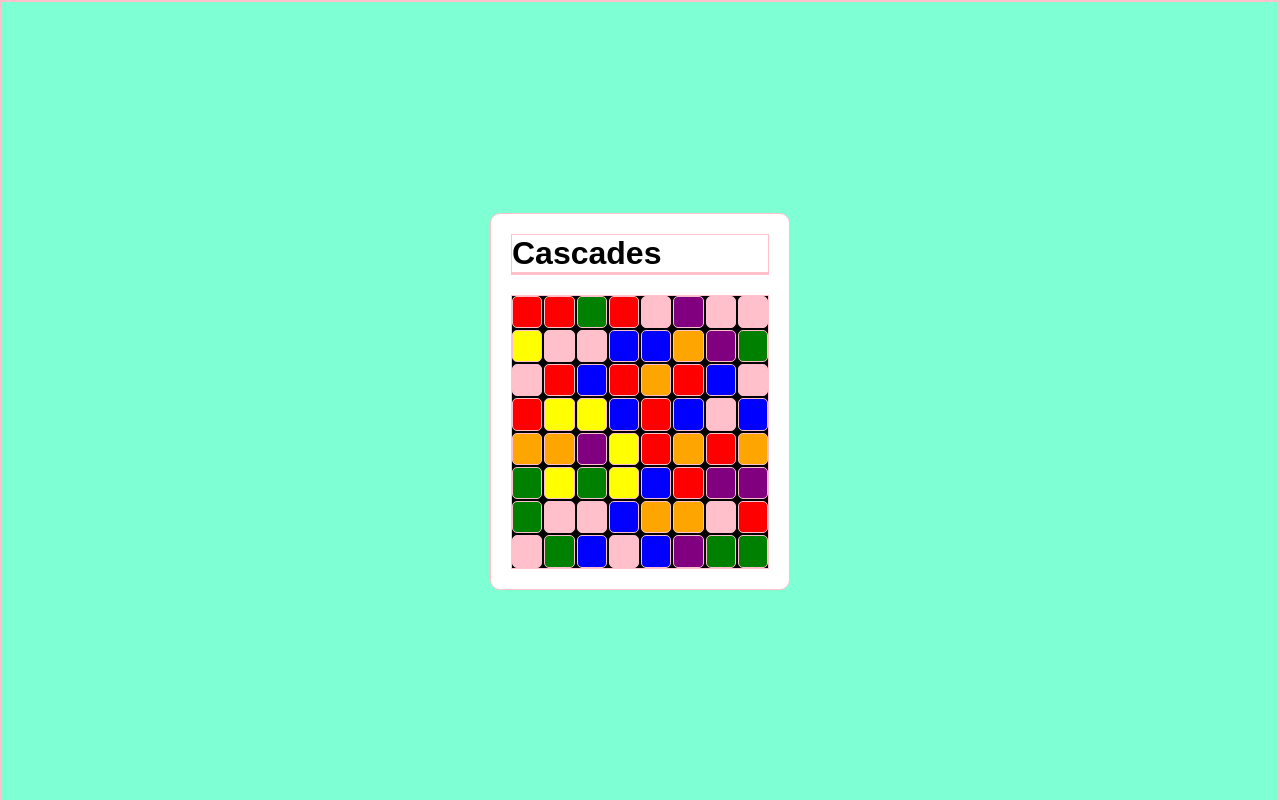
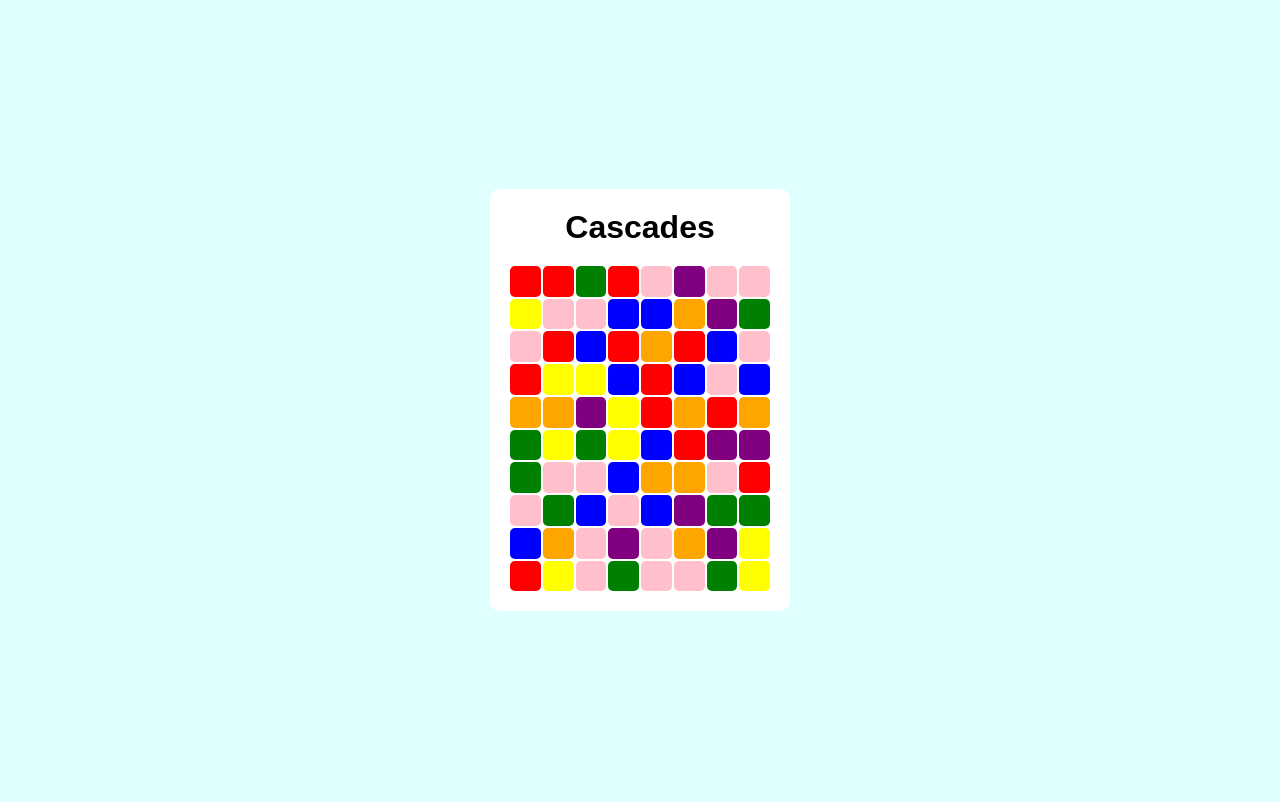
Before and after one commit to ck4adventure/cascades, a plain HTML site: page index.html in a window 1280 px wide. Drawn offline with Linux system fonts and the light colour scheme.

Commit message:
style background and center text

```diff
--- a/cascades-script.js
+++ b/cascades-script.js
@@ -1,6 +1,7 @@
 // 1. create a board with random tiles
+// 2. be able to switch tiles
 const width = 8;
-const height = 8;
+const height = 10;
 const gameBoard = document.getElementById("game-board");
 let squares = [];
 let colors = ['1','2','3','4','5','6','7']
@@ -19,6 +20,9 @@ function createBoard() {
 		square.id = i;
 		// add to it the tile class
 		square.classList.add('tile');
+
+		// allow it to be draggable
+		square.setAttribute('draggable', true);
 		// pick a random color/dataset-type by indexing into the colors array
 		let randomColor;
 		do {
@@ -38,13 +42,13 @@ function  isThreeInARow(index, colorType){
 	// horizontal check can be simplified to only check what is to the left of it
 	// allows skipping the first two indexes on the left for each row
 	// index modulo width is a way to see where it sits within the row
-	if (index % width > 1 && squares[index-2].dataset.type === colorType && squares[index-1].dataset.type === colorType) {
+	if (index % width > 1 && squares[index - 2].dataset.type === colorType && squares[index - 1].dataset.type === colorType) {
 		return true;
 	}
 
 	// vertical check can be simplified to only check above it
 	// allows skipping the first two rows of indexes for each column
-	if (index >= 2 * width && squares[index-width].dataset.type === colorType && squares[index - 2 * width].dataset.type === colorType) {
+	if (index >= 2 * width && squares[index - width].dataset.type === colorType && squares[index - 2 * width].dataset.type === colorType) {
 		return true;
 	}
 
--- a/cascades-style.css
+++ b/cascades-style.css
@@ -2,7 +2,7 @@
 	box-sizing: border-box;
 	margin: 0;
 	padding: 0;
-	border: 1px solid pink;
+	/* border: 1px solid pink; */
 }
 
 body {
@@ -10,8 +10,12 @@ body {
 	justify-content: center;
 	align-items: center;
 	min-height: 100vh;
-	background-color: aquamarine;
+	background-color: lightcyan;
 	font-family: Arial, Helvetica, sans-serif;
+}
+
+h1 {
+	text-align: center;
 }
 
 #game-container {
@@ -26,7 +30,7 @@ body {
 }
 
 #game-board {
-	background-color: black;
+	background-color: white;
 	display: grid;
 	grid-template-columns: repeat(8, 1fr);
 	grid-template-rows: repeat(8, 1fr);
```
